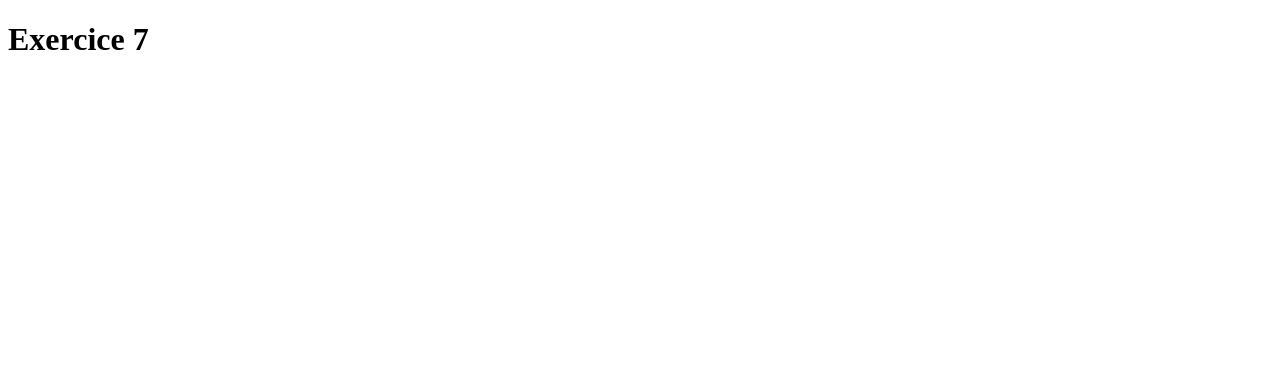
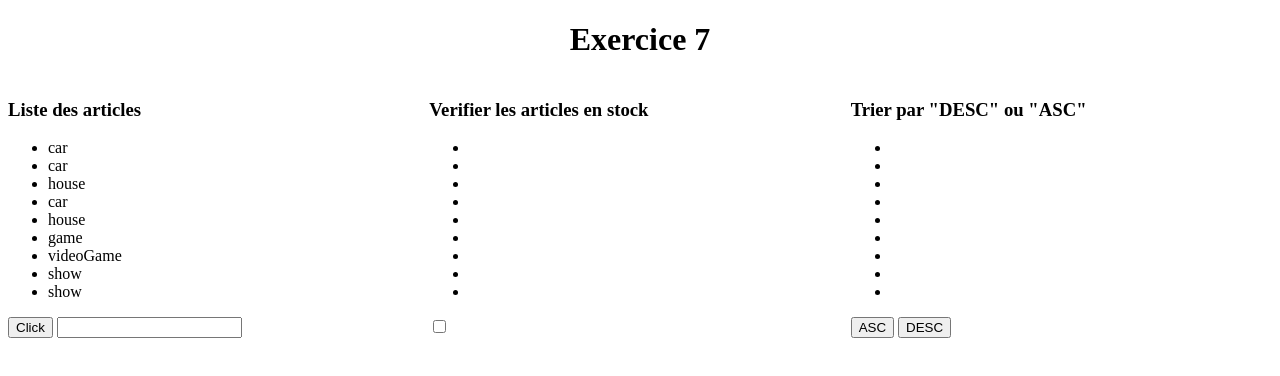
Before and after one commit to ibraCoulibaly/js-exo, a plain HTML site: page exo-7/index.html in a window 1280 px wide. Drawn offline with Linux system fonts and the light colour scheme.

Commit message:
Listing d'article sur un site marchand

```diff
--- a/exo-7/exo7.js
+++ b/exo-7/exo7.js
@@ -1,30 +1,102 @@
 //Une copie de jsonDatas
 const copie = jsonDatas
 
-//Q1  afficher un à un dans la console
-for(let i = 0; i < jsonDatas.length; i++){
-    console.log(jsonDatas[i].type)
+//Q1  afficher un à un dans la console les types
+function test(){
+    for(let i = 0; i < jsonDatas.length; i++){
+        console.log(jsonDatas[i].type)
+    }
 }
 
 //Q2
 
-const traduireObj = {
-    traduire: function(e, descrip){
-        for(let i = 0; i < jsonDatas.length; i++){
-            if(jsonDatas[i].type ==  e && jsonDatas[i].description == ""){
-                jsonDatas[i].description = descrip
-            }
+const traduire = {
+    car : "Je suis une belle voiture",
+    house : "Villa sur la plage",
+	game : "jeux",
+    videoGame : "Jeux video",
+    show : "Evenement VIP"
+}
+
+for(let i = 0; i < jsonDatas.length; i++){
+    let tmp = jsonDatas[i]
+    if(tmp.type == 'car'){
+        tmp.traduit = traduire.car
+    }else if(tmp.type == 'house'){
+        tmp.traduit = traduire.house
+    }else if(tmp.type == 'game'){
+        tmp.traduit = traduire.game
+    }else if(tmp.type == 'videoGame'){
+        tmp.traduit = traduire.videoGame
+    }else{
+        tmp.traduit = traduire.show
+    }
+}
+
+////////////////////////////
+
+// const list1 = document.getElementById("list1")
+// const list2 = document.getElementById("list2")
+// const list3 = document.getElementById("list3")
+// const list4 = document.getElementById("list4")
+// const list5 = document.getElementById("list5")
+// const list6 = document.getElementById("list6")
+// const list7 = document.getElementById("list7")
+// const list8 = document.getElementById("list8")
+// const list9 = document.getElementById("list9")
+
+//list1.textContent = jsonDatas[0].type
+
+//Affiche
+function allArticle(){
+    for(let i = 0; i < jsonDatas.length; i++){
+        document.getElementById("list" + `${i}`).textContent = jsonDatas[i].type
+    }
+}
+allArticle()
+
+//Affichage du contenu input
+function afficher(){
+    let input = document.getElementById("mot").value
+    document.querySelector('p').textContent = input
+}
+//Verification de stock
+function enStock(){
+    let coche = document.getElementById("check")
+    for(let i = 0; i < jsonDatas.length; i++){
+        if(coche.checked == true && jsonDatas[i].quantity > 0){
+            document.getElementById("stock" + `${i}`).textContent = jsonDatas[i].type
+            //console.log('test')
+        }else if(coche.checked == false){
+            document.getElementById("stock" + `${i}`).textContent = "Cocher pour verifier"
+        }else{
+            document.getElementById("stock" + `${i}`).textContent = "Rupture de stock"
         }
     }
 }
 
-//
-for(let i = 0; i < jsonDatas.length; i++){
-        Object.assign(jsonDatas[i], traduireObj)
+//Tri
+let result = []
+function triAsc(){
+    let tab = []
+    for(let i = 0; i < jsonDatas.length; i++){
+        tab.push(jsonDatas[i].name)
+    }
+    result = tab.sort()
+    for(let j = 0; j < result.length; j++){
+        document.getElementById("tri" + `${j}`).textContent = result[j]
+    }
+    return result
+}
+let res = []
 
+function triDesc(){
+    let tab = []
+    tab = triAsc()
+    const triDesc = (a, b) => b-a
+    res = tab.sort(triDesc)
+    return res
 }
-
-
 
 
 
--- a/exo-7/index.html
+++ b/exo-7/index.html
@@ -1,16 +1,70 @@
-<!doctype html>
+<!DOCTYPE html>
 <html lang="fr">
-
   <head>
-    <meta charset="utf-8">
+    <meta charset="utf-8" />
+    <link rel="stylesheet" href="style.css">
   </head>
 
   <body>
+    <h1>Exercice 7</h1>
     <div class="container">
-						<h1>Exercice 7</h1>
-				</div>
+      <div class="container1">
+
+        <h3>Liste des articles</h3>
+        <ul>
+          <li id="list0"></li>
+          <li id="list1"></li>
+          <li id="list2"></li>
+          <li id="list3"></li>
+          <li id="list4"></li>
+          <li id="list5"></li>
+          <li id="list6"></li>
+          <li id="list7"></li>
+          <li id="list8"></li>
+        </ul>
+
+        <div class="clible">
+          <button onclick="afficher()">Click</button>
+          <input id="mot" type="text" />
+          <p></p>
+        </div>
+      </div>
+
+      <div class="container2">
+        <h3>Verifier les articles en stock</h3>
+        <ul>
+          <li id="stock0"></li>
+          <li id="stock1"></li>
+          <li id="stock2"></li>
+          <li id="stock3"></li>
+          <li id="stock4"></li>
+          <li id="stock5"></li>
+          <li id="stock6"></li>
+          <li id="stock7"></li>
+          <li id="stock8"></li>
+        </ul>
+        <input type="checkbox" id="check" onclick="enStock()">
+      </div>
+
+      <div class="container3">
+        <h3>Trier par "DESC" ou "ASC"</h3>
+        <ul>
+          <li id="tri0"></li>
+          <li id="tri1"></li>
+          <li id="tri2"></li>
+          <li id="tri3"></li>
+          <li id="tri4"></li>
+          <li id="tri5"></li>
+          <li id="tri6"></li>
+          <li id="tri7"></li>
+          <li id="tri8"></li>
+        </ul>
+        <button onclick="triAsc()">ASC</button>
+        <button onclick="triDesc()">DESC</button>
+      </div>
+    </div>
+
     <script src="datas.js"></script>
     <script src="exo7.js"></script>
   </body>
-
 </html>
--- /dev/null
+++ b/exo-7/style.css
@@ -0,0 +1,8 @@
+.container{
+    display: grid;
+    grid-template-columns: 1fr 1fr 1fr;
+}
+
+h1{
+    text-align: center;
+}
```
